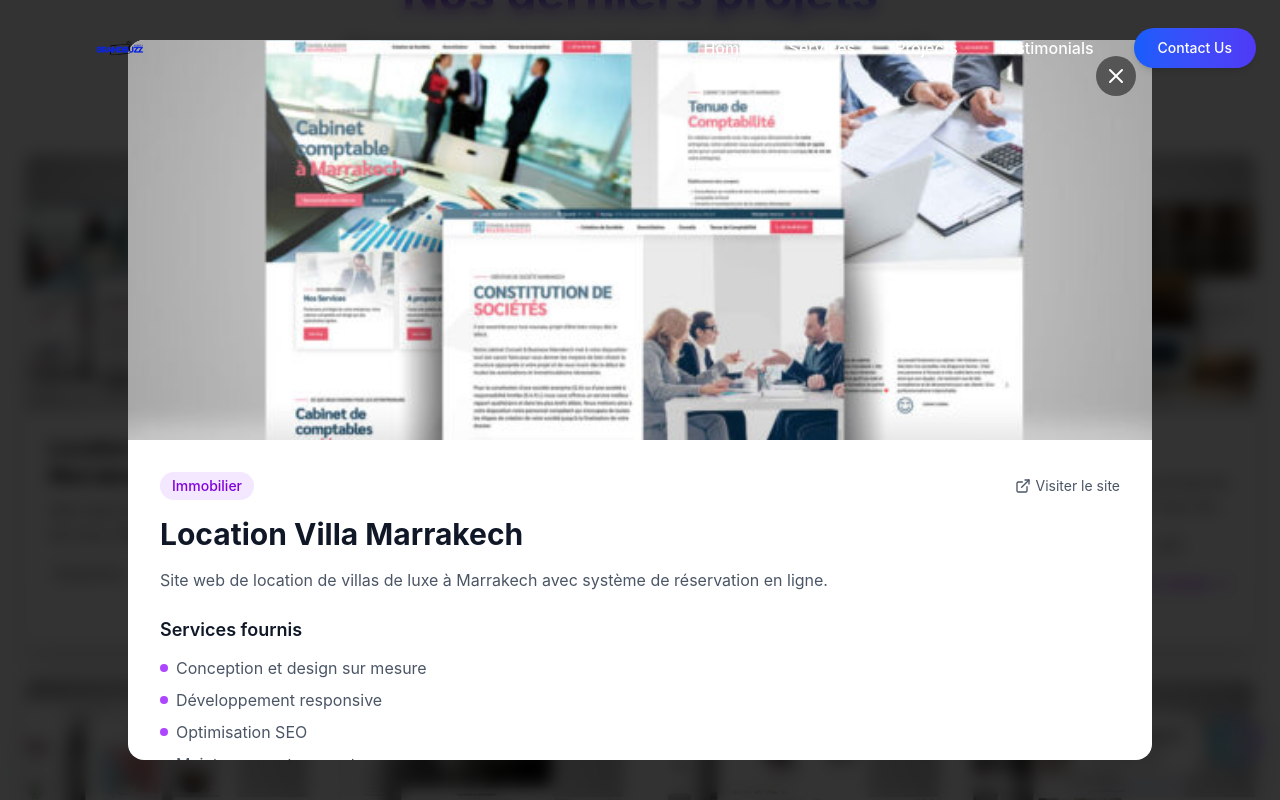
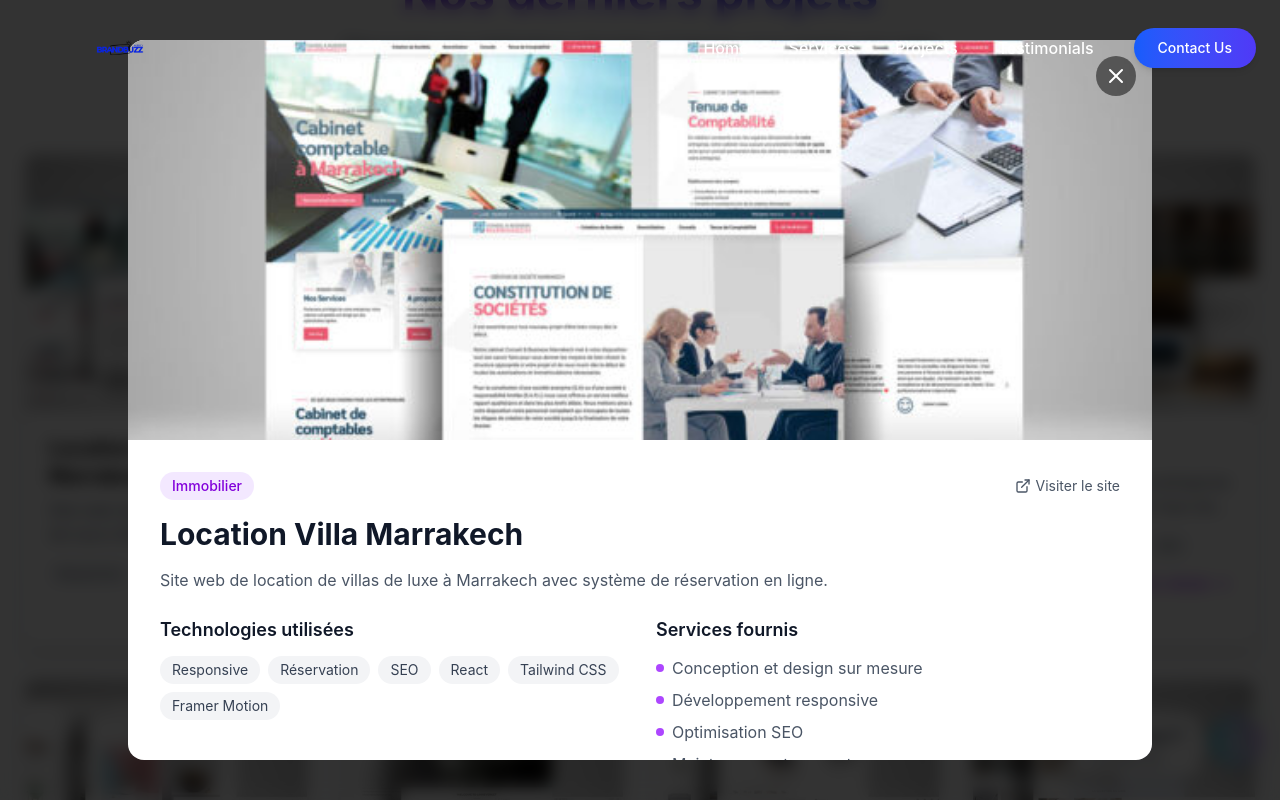
Before and after one commit to simo-sari07/brandbuzz-v2, a React (Vite) app: page / in a window 1280 px wide. Both pictures are taken after a click on the element 166 px from the left and 6025 px from the top of the page. Shown: the part 5625-6425 px from the top of the page. Built offline with nearby package versions, Linux system fonts and the light colour scheme.

Commit message:
new update

```diff
--- a/src/components/NosProjects.jsx
+++ b/src/components/NosProjects.jsx
@@ -1,7 +1,7 @@
-import React from "react"
-import { useState, useRef } from "react"
-import { motion, AnimatePresence, useInView } from "framer-motion"
-import { ArrowRight, X, ExternalLink, Maximize } from "lucide-react"
+"use client"
+
+import { useState } from "react"
+import { ArrowRight, X, ExternalLink } from "lucide-react"
 // Import your project images
 import site1 from "../../public/web/site1.jpg"
 import site2 from "../../public/web/site2.jpg"
@@ -15,13 +15,12 @@ import site9 from "../../public/web/site9.jpeg"
 import site10 from "../../public/web/site10.jpeg"
 import site11 from "../../public/web/site11.jpeg"
 import site12 from "../../public/web/site12.jpeg"
+import React from "react"
 
 const NosProjects = () => {
   const [selectedProject, setSelectedProject] = useState(null)
   const [isLightboxOpen, setIsLightboxOpen] = useState(false)
   const [currentImageIndex, setCurrentImageIndex] = useState(0)
-  const sectionRef = useRef(null)
-  const isInView = useInView(sectionRef, { once: true, amount: 0.2 })
 
   // Project data
   const projects = [
@@ -135,26 +134,6 @@ const NosProjects = () => {
     },
   ]
 
-  // Animation variants
-  const containerVariants = {
-    hidden: { opacity: 0 },
-    visible: {
-      opacity: 1,
-      transition: {
-        staggerChildren: 0.1,
-      },
-    },
-  }
-
-  const itemVariants = {
-    hidden: { opacity: 0, y: 30 },
-    visible: {
-      opacity: 1,
-      y: 0,
-      transition: { duration: 0.6, ease: "easeOut" },
-    },
-  }
-
   // Open project detail modal
   const openProject = (project) => {
     setSelectedProject(project)
@@ -192,19 +171,13 @@ const NosProjects = () => {
   }
 
   return (
-    <section ref={sectionRef} id="projects" className="py-24 relative bg-gradient-to-b from-white to-gray-50">
+    <section id="projects" className="py-24 relative bg-gradient-to-b from-white to-gray-50">
       {/* Background decorative elements */}
       <div className="absolute top-0 right-0 w-1/3 h-1/3 bg-gradient-to-br from-purple-100 to-transparent rounded-full blur-3xl opacity-60 -z-10"></div>
       <div className="absolute bottom-0 left-0 w-1/4 h-1/4 bg-gradient-to-tr from-blue-100 to-transparent rounded-full blur-3xl opacity-60 -z-10"></div>
 
       <div className="container mx-auto px-4 md:px-6">
-        <motion.div
-          className="text-center mb-16"
-          initial={{ opacity: 0, y: 20 }}
-          whileInView={{ opacity: 1, y: 0 }}
-          transition={{ duration: 0.6 }}
-          viewport={{ once: true }}
-        >
+        <div className="text-center mb-16">
           <span className="inline-block text-sm font-semibold py-1 px-3 rounded-full bg-purple-100 text-purple-700 mb-3">
             Portfolio
           </span>
@@ -215,35 +188,24 @@ const NosProjects = () => {
             Découvrez nos réalisations récentes et laissez-vous inspirer par notre expertise en création web et
             référencement SEO
           </p>
-        </motion.div>
+        </div>
 
         {/* Projects Grid */}
-        <motion.div
-          className="grid grid-cols-1 md:grid-cols-2 lg:grid-cols-3 xl:grid-cols-4 gap-8"
-          variants={containerVariants}
-          initial="hidden"
-          animate={isInView ? "visible" : "hidden"}
-        >
+        <div className="grid grid-cols-1 md:grid-cols-2 lg:grid-cols-3 xl:grid-cols-4 gap-8">
           {projects.map((project) => (
-            <motion.div key={project.id} variants={itemVariants} whileHover={{ y: -10 }} className="group">
+            <div key={project.id} className="group">
               <div
-                className="bg-white rounded-xl overflow-hidden shadow-xl hover:shadow-2xl transition-all duration-500 h-full border border-gray-100 group-hover:border-purple-200 cursor-pointer"
+                className="bg-white rounded-xl overflow-hidden shadow-lg hover:shadow-xl transition-all duration-300 h-full border border-gray-100 hover:border-purple-200 cursor-pointer"
                 onClick={() => openProject(project)}
               >
                 <div className="relative h-64 overflow-hidden">
                   <img
                     src={project.image || "/placeholder.svg"}
                     alt={project.title}
-                    className="w-full h-full object-cover transition-transform duration-700 group-hover:scale-110"
+                    className="w-full h-full object-cover transition-transform duration-300 group-hover:scale-105"
                   />
                   <div className="absolute inset-0 bg-gradient-to-t from-black/70 to-transparent opacity-0 group-hover:opacity-100 transition-opacity flex items-end justify-between p-6">
                     <span className="text-white font-medium">{project.category}</span>
-                    <motion.div
-                      className="bg-white rounded-full p-2 text-purple-700"
-                      whileHover={{ scale: 1.1, rotate: 90 }}
-                    >
-                      <Maximize className="h-5 w-5" />
-                    </motion.div>
                   </div>
                 </div>
                 <div className="p-6">
@@ -261,36 +223,32 @@ const NosProjects = () => {
                   </div>
 
                   <div className="flex justify-end">
-                    <motion.button
-                      className="text-purple-600 font-medium text-sm flex items-center group-hover:text-purple-800 transition-colors"
-                      whileHover={{ x: 5 }}
-                    >
+                    <button className="text-purple-600 font-medium text-sm flex items-center hover:text-purple-800 transition-colors">
                       Voir détails <ArrowRight className="ml-1 h-4 w-4" />
-                    </motion.button>
+                    </button>
                   </div>
                 </div>
               </div>
-            </motion.div>
+            </div>
           ))}
-        </motion.div>
+        </div>
+
+        {/* "View More" button */}
+        <div className="text-center mt-16">
+          <button className="bg-gradient-to-r from-purple-600 to-blue-600 hover:from-purple-700 hover:to-blue-700 text-white px-8 py-3 rounded-full transition-all flex items-center mx-auto shadow-lg shadow-purple-500/20">
+            Voir tous les projets <ArrowRight className="ml-2 h-5 w-5" />
+          </button>
+        </div>
       </div>
 
       {/* Project Detail Modal */}
-      <AnimatePresence>
       {selectedProject && !isLightboxOpen && (
-          <motion.div
+        <div
           className="fixed inset-0 bg-black/80 z-50 flex items-center justify-center p-4 backdrop-blur-sm"
-            initial={{ opacity: 0 }}
-            animate={{ opacity: 1 }}
-            exit={{ opacity: 0 }}
           onClick={closeProject}
         >
-            <motion.div
+          <div
             className="bg-white rounded-2xl overflow-hidden max-w-5xl w-full max-h-[90vh] overflow-y-auto"
-              initial={{ scale: 0.9, opacity: 0 }}
-              animate={{ scale: 1, opacity: 1 }}
-              exit={{ scale: 0.9, opacity: 0 }}
-              transition={{ type: "spring", damping: 25 }}
             onClick={(e) => e.stopPropagation()}
           >
             <div className="relative">
@@ -328,18 +286,26 @@ const NosProjects = () => {
                 <span className="px-3 py-1 bg-purple-100 text-purple-700 rounded-full text-sm font-medium">
                   {selectedProject.category}
                 </span>
-                  <motion.button
-                    className="flex items-center text-sm text-gray-600 hover:text-purple-700"
-                    whileHover={{ scale: 1.05 }}
-                  >
+                <button className="flex items-center text-sm text-gray-600 hover:text-purple-700">
                   <ExternalLink className="h-4 w-4 mr-1" /> Visiter le site
-                  </motion.button>
+                </button>
               </div>
 
               <h2 className="text-3xl font-bold mb-4 text-gray-900">{selectedProject.title}</h2>
               <p className="text-gray-600 mb-6">{selectedProject.description}</p>
 
               <div className="grid grid-cols-1 md:grid-cols-2 gap-8 mb-6">
+                <div>
+                  <h3 className="text-lg font-semibold mb-3 text-gray-900">Technologies utilisées</h3>
+                  <div className="flex flex-wrap gap-2">
+                    {selectedProject.tags.concat(["React", "Tailwind CSS", "Framer Motion"]).map((tag, i) => (
+                      <span key={i} className="px-3 py-1 bg-gray-100 text-gray-700 rounded-full text-sm">
+                        {tag}
+                      </span>
+                    ))}
+                  </div>
+                </div>
+
                 <div>
                   <h3 className="text-lg font-semibold mb-3 text-gray-900">Services fournis</h3>
                   <ul className="space-y-2">
@@ -364,30 +330,18 @@ const NosProjects = () => {
               </div>
 
               <div className="flex justify-end mt-6">
-                  <motion.button
-                    className="bg-gradient-to-r from-purple-600 to-blue-600 text-white px-6 py-3 rounded-lg shadow-lg shadow-purple-500/20 flex items-center"
-                    whileHover={{ scale: 1.05 }}
-                    whileTap={{ scale: 0.95 }}
-                  >
+                <button className="bg-gradient-to-r from-purple-600 to-blue-600 text-white px-6 py-3 rounded-lg shadow-lg shadow-purple-500/20 flex items-center">
                   Demander un projet similaire <ArrowRight className="ml-2 h-5 w-5" />
-                  </motion.button>
+                </button>
               </div>
             </div>
-            </motion.div>
-          </motion.div>
+          </div>
+        </div>
       )}
-      </AnimatePresence>
 
       {/* Lightbox for full-screen image viewing */}
-      <AnimatePresence>
       {isLightboxOpen && selectedProject && (
-          <motion.div
-            className="fixed inset-0 bg-black z-50 flex items-center justify-center"
-            initial={{ opacity: 0 }}
-            animate={{ opacity: 1 }}
-            exit={{ opacity: 0 }}
-            onClick={closeLightbox}
-          >
+        <div className="fixed inset-0 bg-black z-50 flex items-center justify-center" onClick={closeLightbox}>
           <button
             className="absolute top-4 right-4 bg-black/50 text-white p-2 rounded-full hover:bg-black/70 transition-colors z-10"
             onClick={closeLightbox}
@@ -395,13 +349,7 @@ const NosProjects = () => {
             <X className="h-6 w-6" />
           </button>
 
-            <motion.div
-              className="relative w-full h-full flex items-center justify-center"
-              initial={{ scale: 0.9, opacity: 0 }}
-              animate={{ scale: 1, opacity: 1 }}
-              exit={{ scale: 0.9, opacity: 0 }}
-              transition={{ type: "spring", damping: 25 }}
-            >
+          <div className="relative w-full h-full flex items-center justify-center">
             <img
               src={selectedProject.fullImages[currentImageIndex] || "/placeholder.svg"}
               alt={`${selectedProject.title} - Full view`}
@@ -413,31 +361,27 @@ const NosProjects = () => {
             {selectedProject.fullImages.length > 1 && (
               <>
                 {currentImageIndex > 0 && (
-                    <motion.button
+                  <button
                     className="absolute left-4 bg-black/50 text-white p-3 rounded-full hover:bg-black/70 transition-colors"
                     onClick={(e) => {
                       e.stopPropagation()
                       navigateImage(-1)
                     }}
-                      whileHover={{ scale: 1.1 }}
-                      whileTap={{ scale: 0.9 }}
                   >
                     <ArrowRight className="h-6 w-6 transform rotate-180" />
-                    </motion.button>
+                  </button>
                 )}
 
                 {currentImageIndex < selectedProject.fullImages.length - 1 && (
-                    <motion.button
+                  <button
                     className="absolute right-4 bg-black/50 text-white p-3 rounded-full hover:bg-black/70 transition-colors"
                     onClick={(e) => {
                       e.stopPropagation()
                       navigateImage(1)
                     }}
-                      whileHover={{ scale: 1.1 }}
-                      whileTap={{ scale: 0.9 }}
                   >
                     <ArrowRight className="h-6 w-6" />
-                    </motion.button>
+                  </button>
                 )}
               </>
             )}
@@ -446,10 +390,9 @@ const NosProjects = () => {
             <div className="absolute bottom-4 left-1/2 transform -translate-x-1/2 bg-black/50 text-white px-4 py-2 rounded-full text-sm">
               {currentImageIndex + 1} / {selectedProject.fullImages.length}
             </div>
-            </motion.div>
-          </motion.div>
+          </div>
+        </div>
       )}
-      </AnimatePresence>
     </section>
   )
 }
--- a/src/index.css
+++ b/src/index.css
@@ -9,6 +9,7 @@
   html {
     scroll-behavior: smooth;
   }
+
 
   body {
     color: rgb(var(--foreground-rgb));
```
Also changed, not shown: src/components/CreationWeb.jsx (+2 -9 lines), public/web/web1.jpg (added), public/web/web2.png (added). Lines whose indentation alone changed are shown as unchanged.
